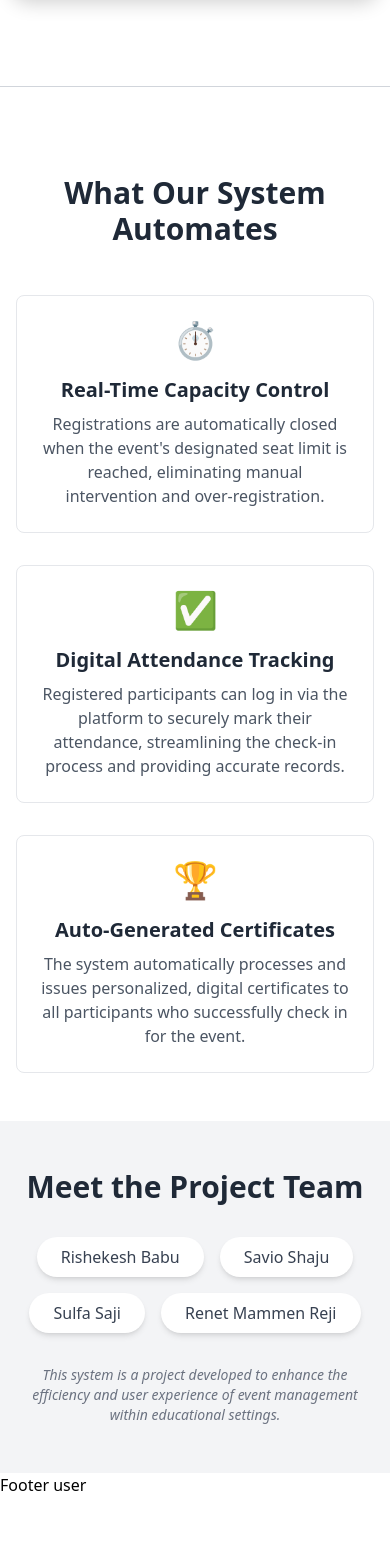
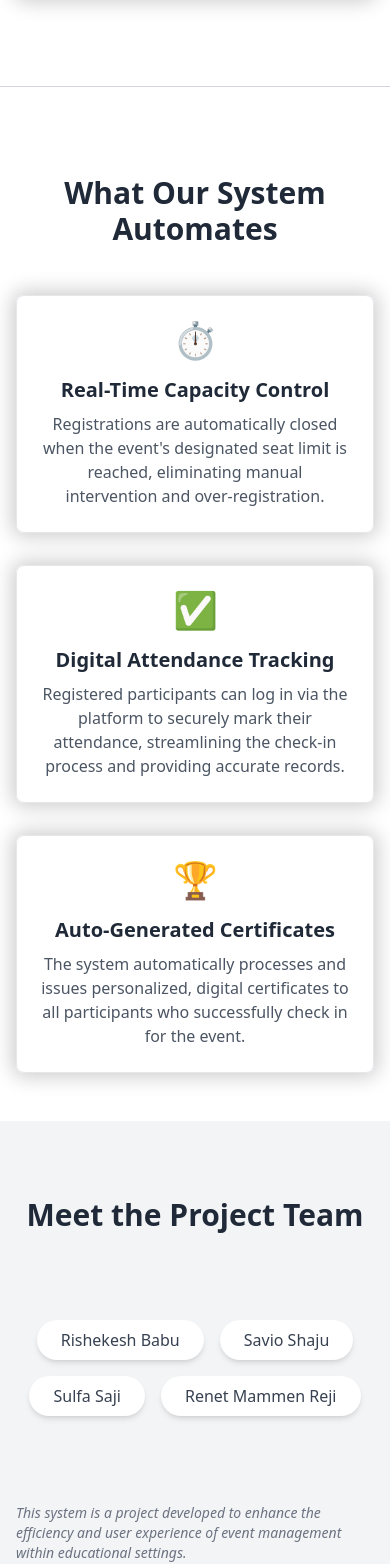
Before and after one commit to rishikesh-babu/Event-Management, a React (Vite) app in the folder client/: page / in a window 390 px wide. Shown: the part 2067-3631 px from the top of the page. Before the commit the page ends 3564 px from the top, so only its background shows below. Built offline with nearby package versions, Linux system fonts and the light colour scheme; no server answers.

Commit message:
Updated home page

```diff
--- a/client/src/Pages/User/Home.jsx
+++ b/client/src/Pages/User/Home.jsx
@@ -69,25 +69,25 @@ export default function Home() {
             <div className="max-w-6xl mx-auto h-px bg-gray-300 my-10"></div>
 
             {/* 3. Key Features/Benefits */}
-            <section className="features-section py-12 px-4 sm:px-6 lg:px-8 bg-white">
-                <div className="max-w-6xl mx-auto">
+            <section className="py-12 px-4 sm:px-6 lg:px-8 ">
+                <div className="mx-auto max-w-6xl min-h-[70vh]">
                     <h2 className="text-3xl font-bold text-gray-800 mb-12 text-center">What Our System Automates</h2>
 
                     <div className="feature-cards-grid grid md:grid-cols-3 gap-8">
 
-                        <div className="feature-card p-6 border rounded-lg text-center hover:shadow-xl transition duration-300">
+                        <div className="feature-card p-6 border rounded-lg text-center shadow-[0_0_20px_4px_rgba(0,0,0,0.2)] sm:shadow-xl sm:hover:shadow-[0_0_20px_4px_rgba(0,0,0,0.2)] sm:hover:scale-105 cursor-pointer transition duration-300">
                             <span className="icon text-4xl mb-4 inline-block text-blue-500">⏱️</span>
                             <h4 className="text-xl font-semibold text-gray-800 mb-2">Real-Time Capacity Control</h4>
                             <p className="text-gray-600">Registrations are automatically closed when the event's designated seat limit is reached, eliminating manual intervention and over-registration.</p>
                         </div>
 
-                        <div className="feature-card p-6 border rounded-lg text-center hover:shadow-xl transition duration-300">
+                        <div className="feature-card p-6 border rounded-lg text-center shadow-[0_0_20px_4px_rgba(0,0,0,0.2)] sm:shadow-xl sm:hover:shadow-[0_0_20px_4px_rgba(0,0,0,0.2)] sm:hover:scale-105 cursor-pointer transition duration-300">
                             <span className="icon text-4xl mb-4 inline-block text-blue-500">✅</span>
                             <h4 className="text-xl font-semibold text-gray-800 mb-2">Digital Attendance Tracking</h4>
                             <p className="text-gray-600">Registered participants can log in via the platform to securely mark their attendance, streamlining the check-in process and providing accurate records.</p>
                         </div>
 
-                        <div className="feature-card p-6 border rounded-lg text-center hover:shadow-xl transition duration-300">
+                        <div className="feature-card p-6 border rounded-lg text-center  shadow-[0_0_20px_4px_rgba(0,0,0,0.2)] sm:shadow-xl sm:hover:shadow-[0_0_20px_4px_rgba(0,0,0,0.2)] sm:hover:scale-105 cursor-pointer transition duration-300">
                             <span className="icon text-4xl mb-4 inline-block text-blue-500">🏆</span>
                             <h4 className="text-xl font-semibold text-gray-800 mb-2">Auto-Generated Certificates</h4>
                             <p className="text-gray-600">The system automatically processes and issues personalized, digital certificates to all participants who successfully check in for the event.</p>
@@ -99,7 +99,7 @@ export default function Home() {
 
             {/* 4. Team Section */}
             <section className="team-section py-12 px-4 sm:px-6 lg:px-8 bg-gray-100">
-                <div className="max-w-4xl mx-auto text-center">
+                <div className="mx-auto max-w-4xl min-h-[50vh] flex flex-col justify-around items-center ">
                     <h2 className="text-3xl font-bold text-gray-800 mb-8">Meet the Project Team</h2>
                     <div className="team-list flex flex-wrap justify-center gap-4">
                         {/* Map through the teamMembers prop (or a hardcoded array) */}
```
